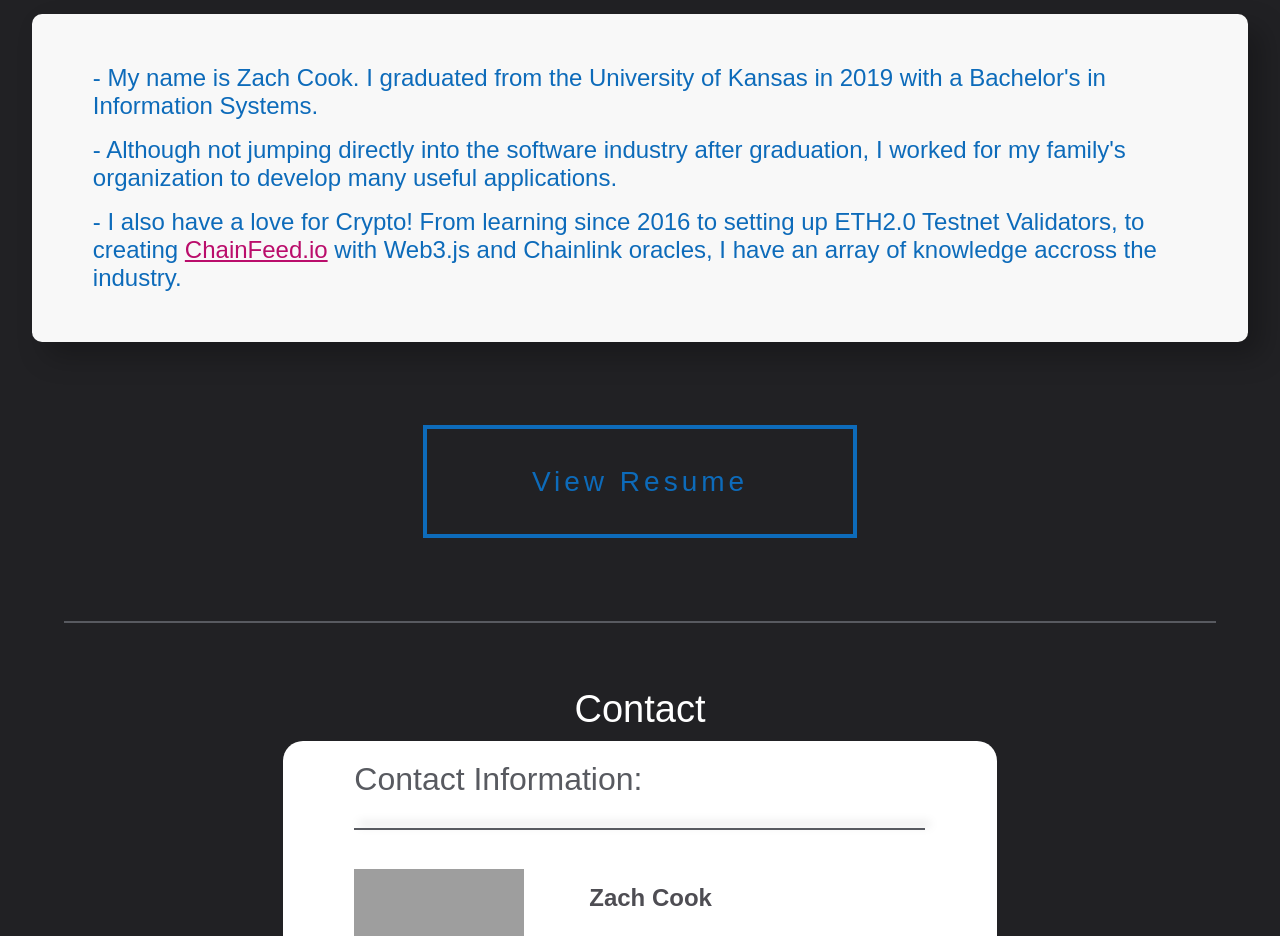
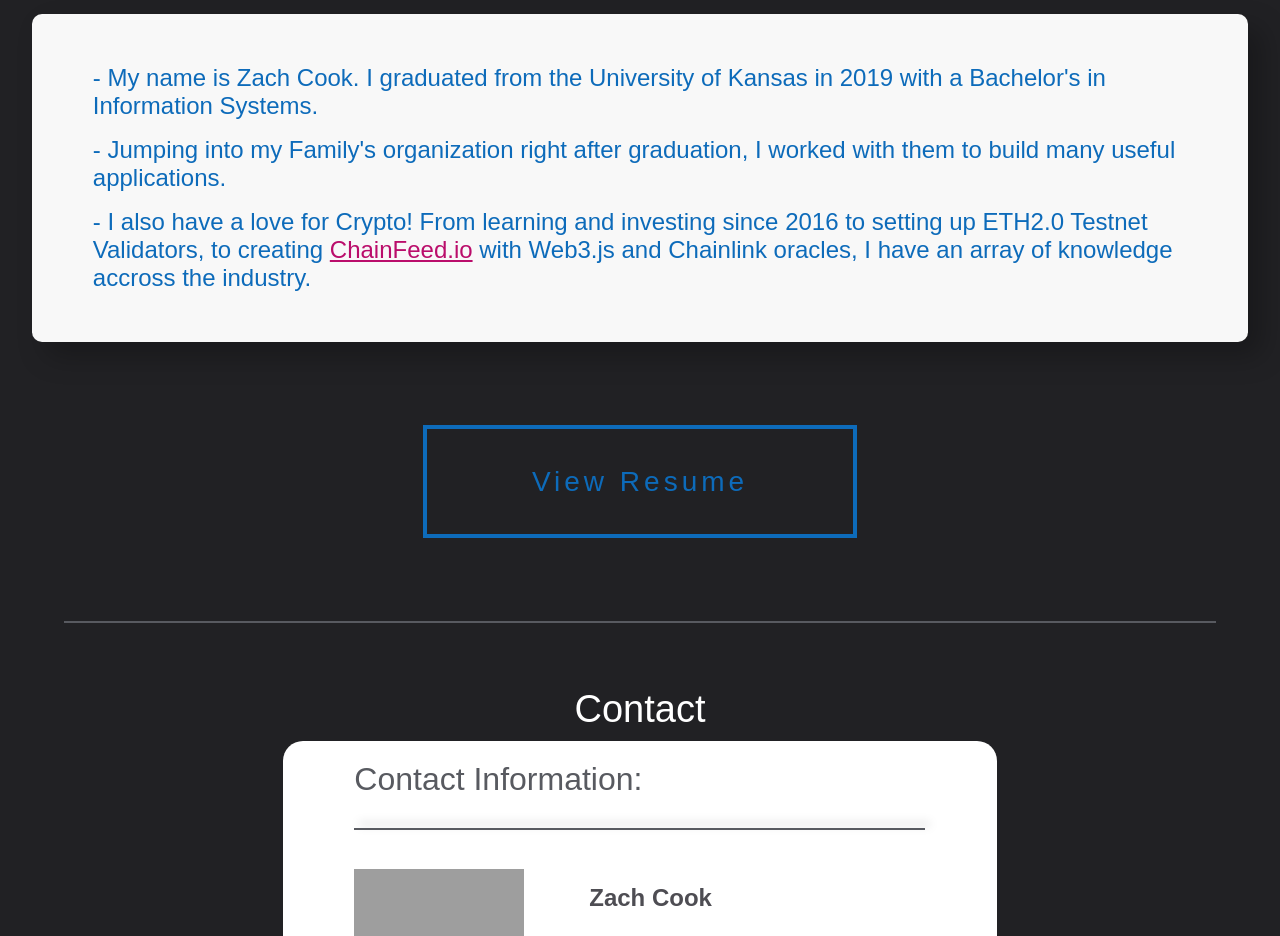
Before and after one commit to Zach-Cook/ZachCook, a React (Create React App) app in the folder frontend/: page / in a window 1280 px wide. Shown: the part 1700-2636 px from the top of the page. Built offline with nearby package versions, Linux system fonts and the light colour scheme; no server answers; grey boxes are pictures that could not be loaded.

Commit message:
updated the about me text

```diff
--- a/frontend/src/containers/about.js
+++ b/frontend/src/containers/about.js
@@ -19,8 +19,8 @@ export default function AboutContainer(){
                     {/* <About.TitleText>About:</About.TitleText> */}
                     <About.TextFrame>
                         <About.Text>- My name is Zach Cook. I graduated from the University of Kansas in 2019 with a Bachelor's in Information Systems.</About.Text>
-                        <About.Text>- Although not jumping directly into the software industry after graduation, I worked for my family's organization to develop many useful applications.</About.Text>
-                        <About.Text>- I also have a love for Crypto! From learning since 2016 to setting up ETH2.0 Testnet Validators, to creating <span style={aStyle} onClick={()=> openInNewTab("https://chainfeed.io")}>ChainFeed.io</span> with Web3.js and Chainlink oracles, I have an array of knowledge accross the industry.</About.Text>
+                        <About.Text>- Jumping into my Family's organization right after graduation, I worked with them to build many useful applications.</About.Text>
+                        <About.Text>- I also have a love for Crypto! From learning and investing since 2016 to setting up ETH2.0 Testnet Validators, to creating <span style={aStyle} onClick={()=> openInNewTab("https://chainfeed.io")}>ChainFeed.io</span> with Web3.js and Chainlink oracles, I have an array of knowledge accross the industry.</About.Text>
                     </About.TextFrame>
                 </About.AboutFrameInner>
             </About>
```
